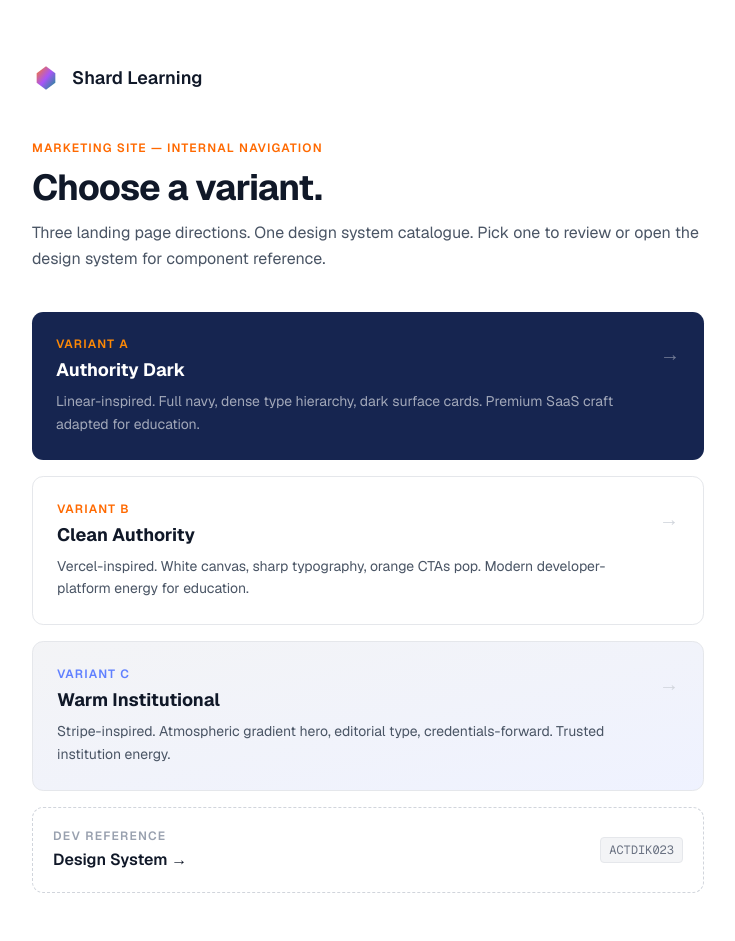
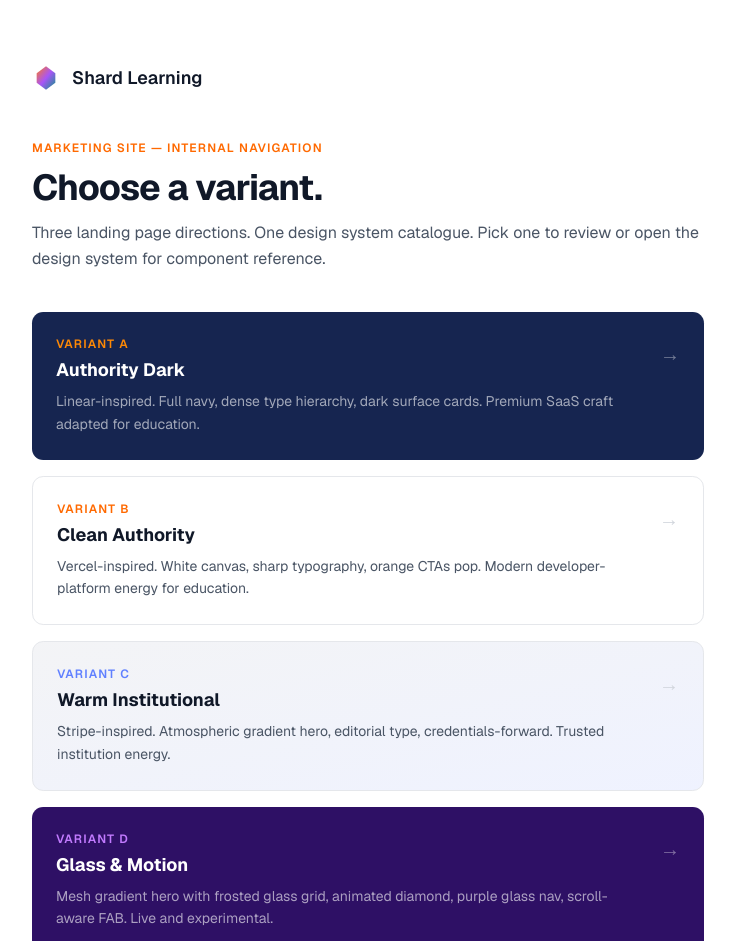
Before and after one commit to rhyeezus/shard-foundry-marketing, a Next.js app: page /variants in a window 1280 px wide. Shown: the top 941 px of the page, without its empty margins (272-1007 px from the left). Built offline with nearby package versions, Linux system fonts and the light colour scheme.

Commit message:
feat: add variant D to variants index page

```diff
--- a/app/variants/page.tsx
+++ b/app/variants/page.tsx
@@ -37,6 +37,18 @@ const variants = [
     descColor: "text-gray-600",
     arrowColor: "text-gray-300 group-hover:text-[#6080ff]",
     border: "border border-gray-200",
+  },
+  {
+    href: "/variant-d",
+    tag: "Variant D",
+    tagColor: "text-purple-400",
+    title: "Glass & Motion",
+    desc: "Mesh gradient hero with frosted glass grid, animated diamond, purple glass nav, scroll-aware FAB. Live and experimental.",
+    bg: "bg-[#2e1065] hover:bg-[#3b0764]",
+    titleColor: "text-white",
+    descColor: "text-white/60",
+    arrowColor: "text-white/40 group-hover:text-white/80",
+    border: "",
   },
 ];
 
```
